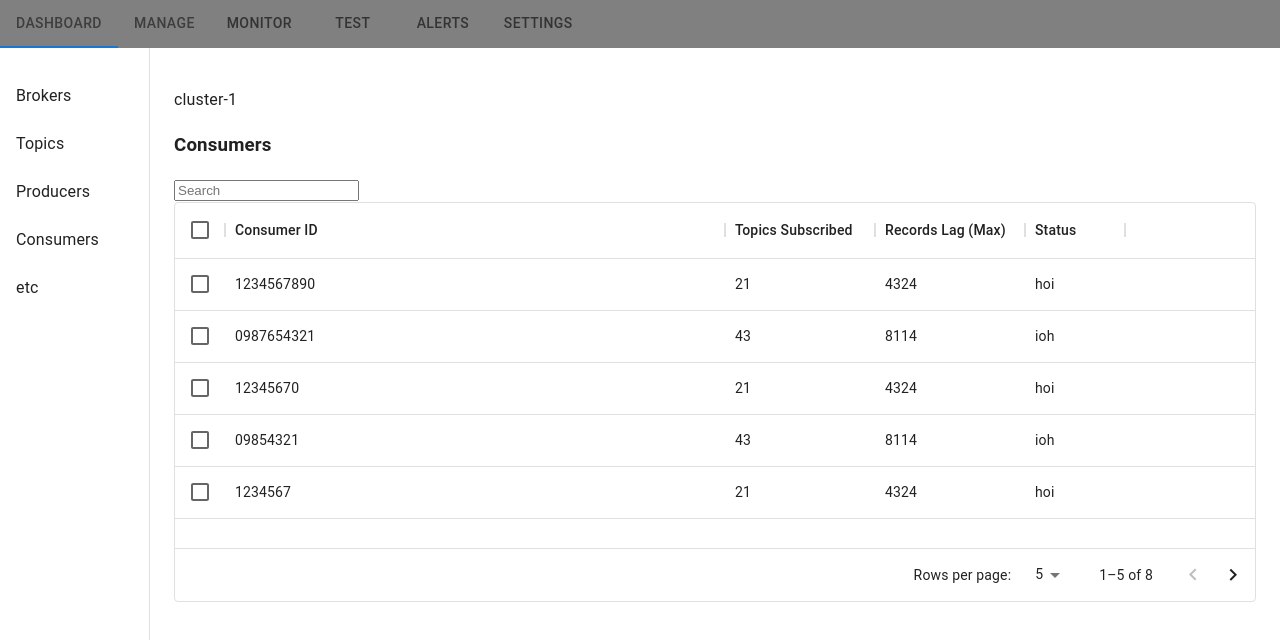
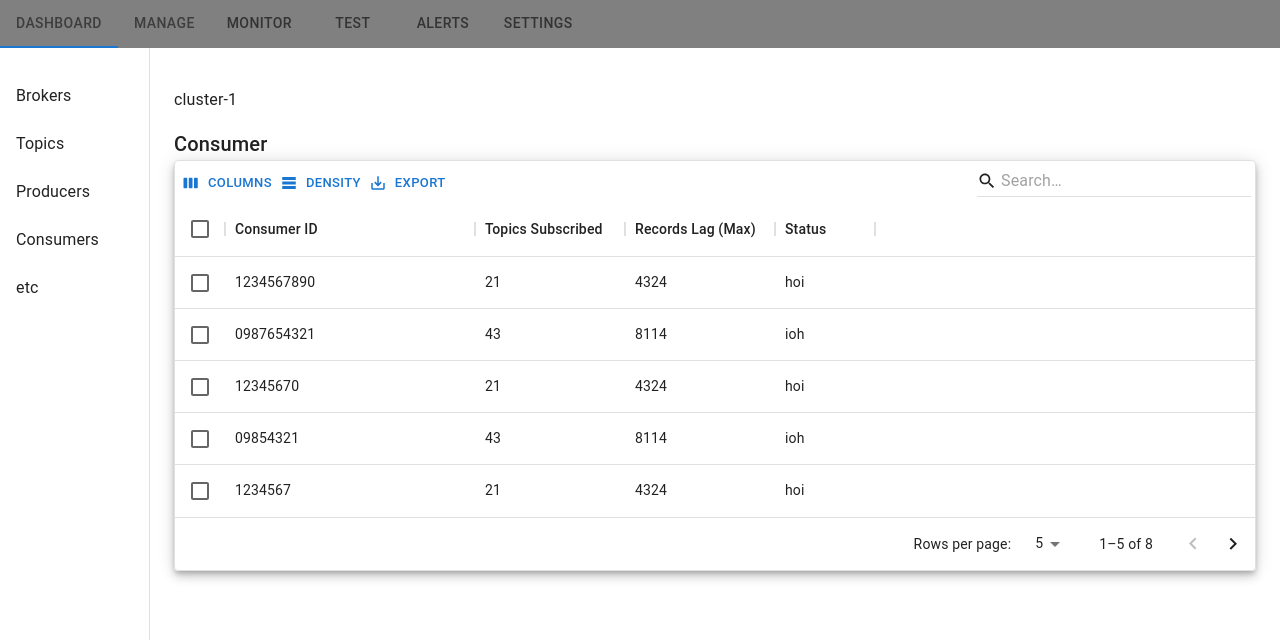
Before and after one commit to oslabs-beta/kalibrate, a React (Vite) app: page /cluster-name/consumers in a window 1280 px wide. Shown: the top 640 px of the page. Built offline with nearby package versions, Linux system fonts and the light colour scheme.

Commit message:
KAL-72: basic grid table formatting

```diff
--- a/package.json
+++ b/package.json
@@ -12,6 +12,7 @@
   "dependencies": {
     "@emotion/react": "^11.10.6",
     "@emotion/styled": "^11.10.6",
+    "@mui/icons-material": "^5.11.9",
     "@mui/material": "^5.11.10",
     "@mui/x-data-grid": "^5.17.24",
     "daisyui": "^2.50.2",
--- a/src/components/consumers.tsx
+++ b/src/components/consumers.tsx
@@ -1,12 +1,12 @@
 import React from 'react';
 import ConsumersDisplay from './ConsumersDisplay';
+import {Typography} from '@mui/material';
 
 const Consumers = () => {
   return (
     <div className="wrapper">
       <div className="consumers-heading" data-testid="consumer-1">
-        <h3>Consumers</h3>
-        <input type="text" placeholder="Search" />
+        <Typography variant="h6">Consumer</Typography>
       </div>
       <div className="consumers-display">
         <ConsumersDisplay></ConsumersDisplay>
--- a/src/components/consumersDisplay.tsx
+++ b/src/components/consumersDisplay.tsx
@@ -1,19 +1,24 @@
 import React, {useState, useEffect} from 'react';
 import Box from '@mui/material/Box';
-import {DataGrid, GridColDef, GridRowsProp, GridPagination} from '@mui/x-data-grid';
+import Paper from '@mui/material/Paper';
+import {Button, Grid, Pagination} from '@mui/material';
+import {DataGrid, GridColDef, GridRowsProp, GridToolbar} from '@mui/x-data-grid';
+//used to track status connection >:D
+import FiberManualRecordIcon from '@mui/icons-material/FiberManualRecord';
+import {blue, pink} from '@mui/material/colors';
 
 //create fetch request to the back to get cosumer info.
 //ssl true
 //sasl:
 const columns: GridColDef[] = [
-  {field: 'id', headerName: 'Consumer ID', width: 500},
+  {field: 'id', headerName: 'Consumer ID', width: 250},
   {field: 'numOfTopics', headerName: 'Topics Subscribed', width: 150},
   {field: 'recordsLagMax', headerName: 'Records Lag (Max)', width: 150},
   {field: 'status', headerName: 'Status', width: 100},
 ];
 
 //with real data, will need to map
-const row = [
+const consumers = [
   {id: '1234567890', numOfTopics: '21', recordsLagMax: '4324', status: 'hoi'},
   {id: '0987654321', numOfTopics: '43', recordsLagMax: '8114', status: 'ioh'},
   {id: '12345670', numOfTopics: '21', recordsLagMax: '4324', status: 'hoi'},
@@ -23,9 +28,9 @@ const row = [
   {id: '544567890', numOfTopics: '21', recordsLagMax: '4324', status: 'hoi'},
   {id: '09888854321', numOfTopics: '43', recordsLagMax: '8114', status: 'ioh'},
 ];
-const ConsumersDisplay = ({props}) => {
+const ConsumersDisplay = (/*{props}*/) => {
   // const {clientId} = props;
-
+  //consumers should be an array of objects with key properties that match column
   // const [consumers, setConsumers] = useState([]);
   // const [groupId, setGroupId] = useState();
   // const [consumerId, setConsumerID] = useState();
@@ -47,19 +52,75 @@ const ConsumersDisplay = ({props}) => {
   //     console.log('Error in useEffect when fetching consumers');
   //   }
   // });
+  const [pageSize, setPageSize] = useState<number>(5);
   return (
     <div data-testid="consumerDisplay-1">
       <Box sx={{height: 400, width: '1000'}}>
+        <Paper elevation={6}>
           <DataGrid
-          rows={row}
+            //better alt for autoHeight? DataGrid inherits height of parent, even if have data
+            autoHeight
+            rows={consumers}
             columns={columns}
-          pageSize={5}
+            pageSize={pageSize}
+            onPageSizeChange={newPageSize => setPageSize(newPageSize)}
             rowsPerPageOptions={[5, 10, 25]}
             checkboxSelection
             disableSelectionOnClick
+            disableColumnFilter
+            components={{
+              Toolbar: GridToolbar,
+            }}
+            componentsProps={{
+              toolbar: {
+                showQuickFilter: true,
+                quickFilterProps: {debounceMs: 500},
+              },
+            }}
           />
+        </Paper>
       </Box>
     </div>
   );
 };
 export default ConsumersDisplay;
+
+/*attempts at pagination with custom footer
+  function CustomPagination() {
+    return <Pagination color="primary" count={5} page={1} />;
+  }
+          <Button onClick={updateConnectionStatus}>
+            {connectionStatus === 'connected' ? 'Connected' : 'Disconnected'}
+          </Button>
+*/
+/*
+
+  //demo state for status connection; ideally would take in a connection status as props
+  type connectionType = 'connected' | 'disconnected';
+  const [connectionStatus, setConnectionStatus] = useState<connectionType | null>('disconnected');
+  // useEffect(() => {
+  //   console.log('updated!', connectionStatus);
+  // }, [connectionStatus]);
+  function CustomFooterStatusComponent(props: {connectionStatus: connectionType}) {
+    return (
+      <Box>
+        <FiberManualRecordIcon
+          fontSize="small"
+          sx={{mr: 1, color: connectionStatus === 'connected' ? 'pink' : 'blue'}}
+        />
+        Status {props.connectionStatus}
+        <Pagination pageSize={5} rowsPerPageOptions={[5, 10, 25]}></Pagination>
+        </Box>
+        );
+      }
+      //does not update
+      const updateConnectionStatus = (): void => {
+        console.log('connection clicked', connectionStatus);
+        switch (connectionStatus) {
+          case 'connected':
+            setConnectionStatus('disconnected');
+          case 'disconnected':
+            setConnectionStatus('connected');
+        }
+      };
+*/
```
Lines whose indentation alone changed are shown as unchanged.
